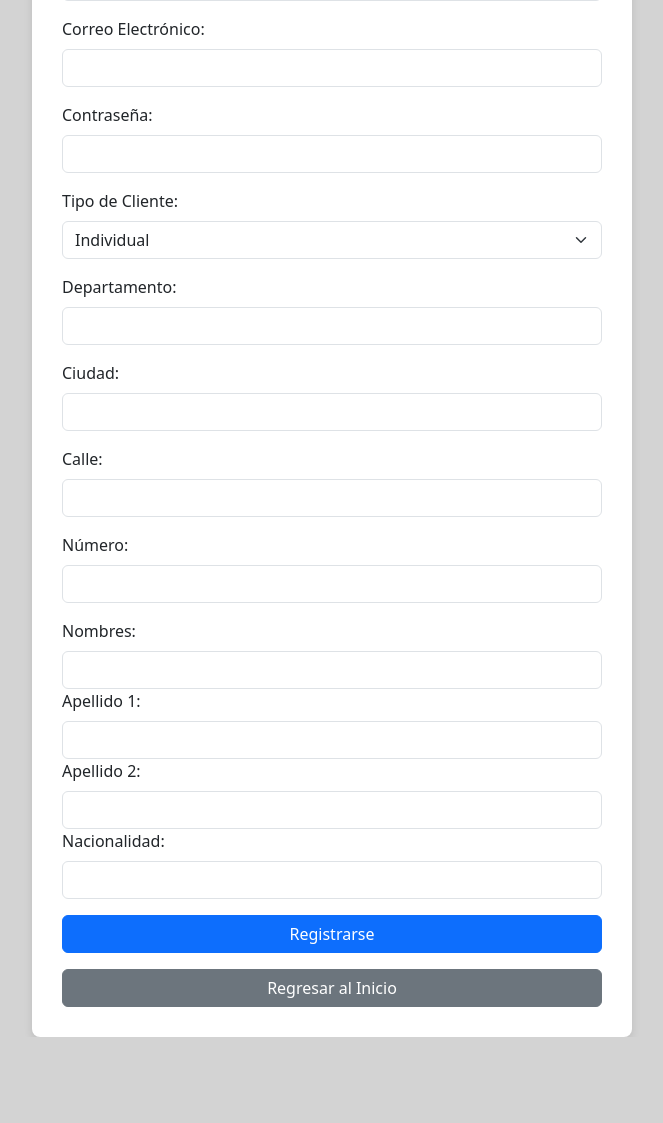
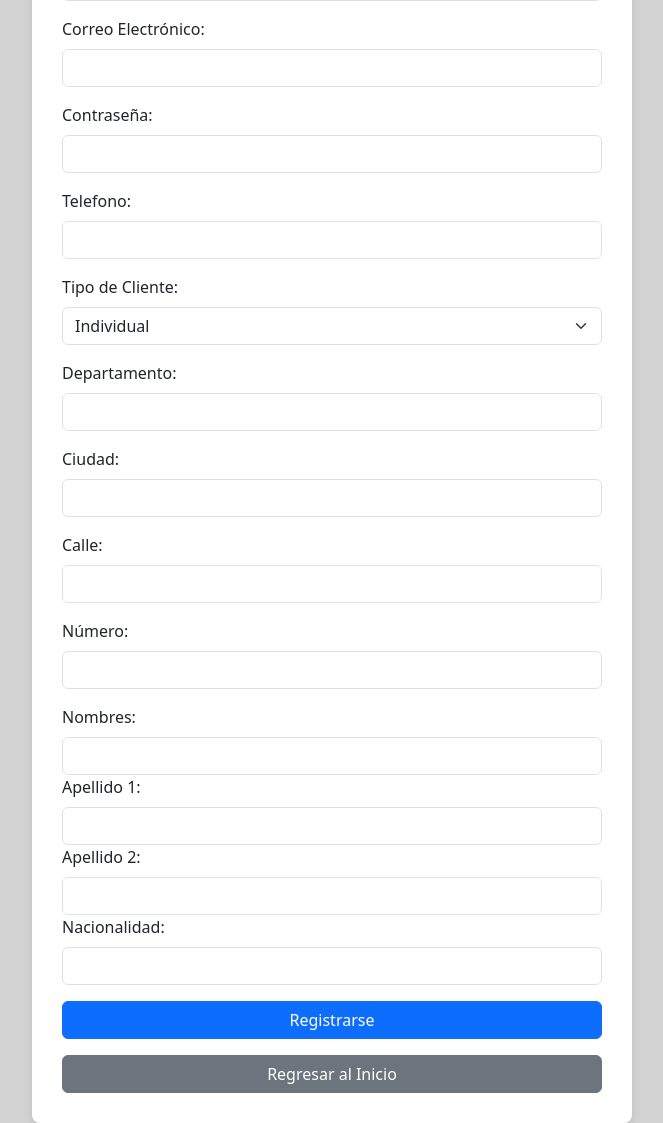
Before and after one commit to MisaelPalomino/LibreriaUNSA, a Flask app: page /registro in a window 1280 px wide. Shown: the part 161-1284 px from the top of the page, without its empty margins (308-971 px from the left). Before the commit the page ends 1198 px from the top, so only its background shows below. Run offline with Flask 3, Linux system fonts and the light colour scheme; some libraries are stand-ins or nearby versions.

Commit message:
Se agrega telefono en la creacion de un cliente

```diff
--- a/app.py
+++ b/app.py
@@ -5,6 +5,7 @@ from werkzeug.security import check_password_hash
 
 app = Flask(__name__)
 app.config['SQLALCHEMY_DATABASE_URI'] = 'mysql+pymysql://root:Elhuequito1<=3@localhost:3306/libreria'
+app.secret_key = 'Elhuequito1<=3'
 db = SQLAlchemy(app)
 
 
@@ -65,6 +66,7 @@ def registro():
         ciudad = request.form.get('ciudad')
         calle = request.form.get('calle')
         numero = request.form.get('numero')
+        telefono = request.form.get('telefono')
 
         if tipo_cliente == 'individual':
             nombres = request.form.get('nombres')
@@ -79,7 +81,7 @@ def registro():
 
         try:
             db.session.execute(text('''CALL RegistrarCliente(
-                :email, :password, :tipo_cliente, :departamento, :ciudad, :calle, :numero,
+                :email, :password, :tipo_cliente, :departamento, :ciudad, :calle, :numero, :telefono,
                 :nombres, :apellido1, :apellido2, :nacionalidad, :nombre_colegio, :niveles_educativos, :tipo_colegio
             )'''), {
                 'email': email,
@@ -89,6 +91,7 @@ def registro():
                 'ciudad': ciudad,
                 'calle': calle,
                 'numero': numero,
+                'telefono': telefono,
                 'nombres': nombres,
                 'apellido1': apellido1,
                 'apellido2': apellido2,
@@ -122,6 +125,7 @@ def login():
                 flash('Inicio de sesión exitoso.', 'success')
                 return redirect(url_for('index'))
             else:
+                print('Credenciales invalidas')
                 flash('Credenciales inválidas. Inténtalo nuevamente.', 'danger')
         except Exception as e:
             flash(f'Error en el inicio de sesión: {str(e)}', 'danger')
--- a/templates/registro.html
+++ b/templates/registro.html
@@ -49,6 +49,11 @@
         <div class="mb-3">
             <label for="password" class="form-label">Contraseña:</label>
             <input type="password" name="password" class="form-control" required>
+        </div>
+
+        <div class="mb-3">
+            <label for="telefono" class="form-label">Telefono:</label>
+            <input type="tel" name="telefono" class="form-control" pattern="[1-9]{1}[0-9]{8}" required>
         </div>
 
         <!-- Selección del tipo de cliente -->
```
Also changed, not shown: static/SQL/procedures.sql (+6 -2 lines).
